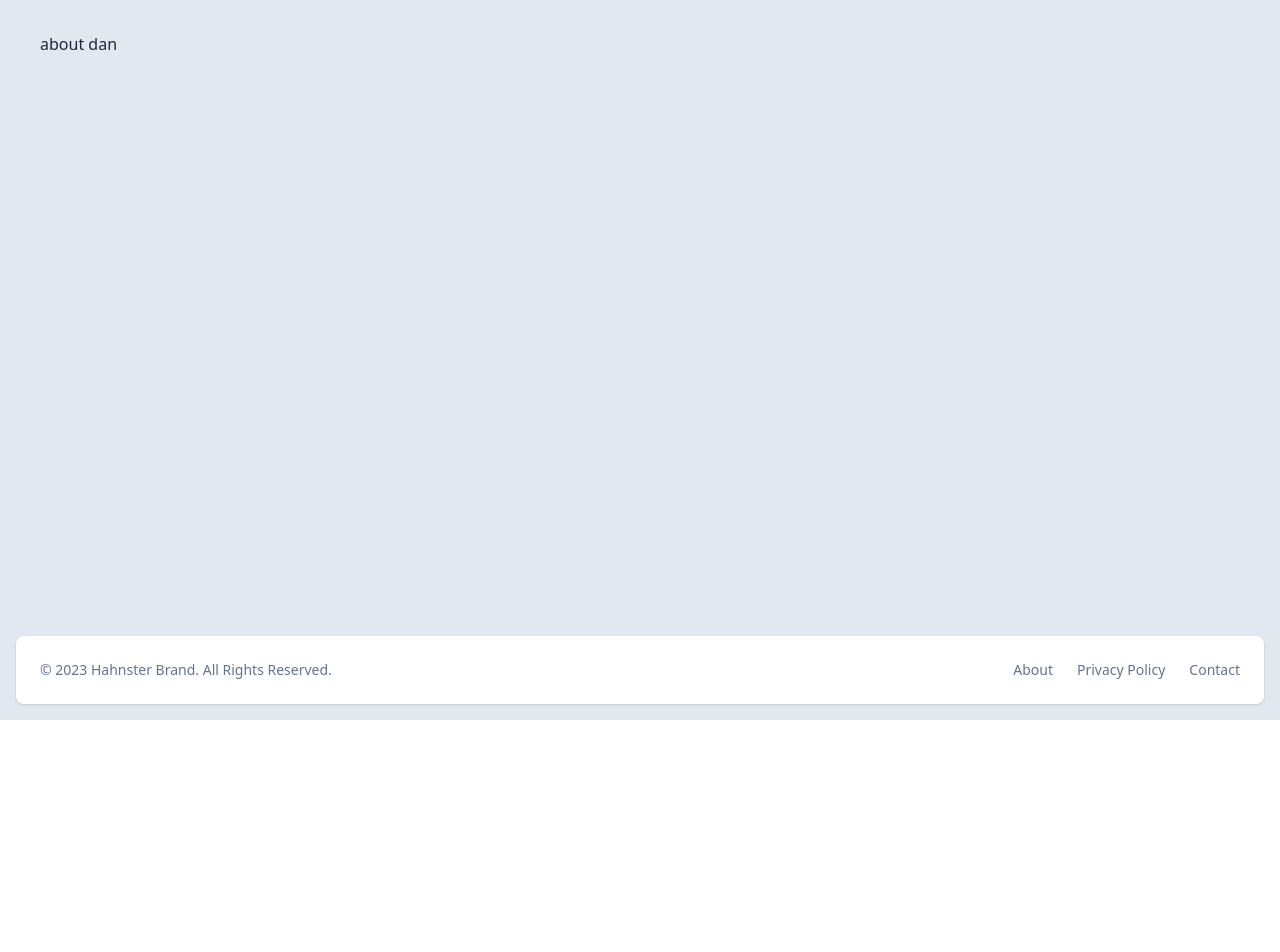
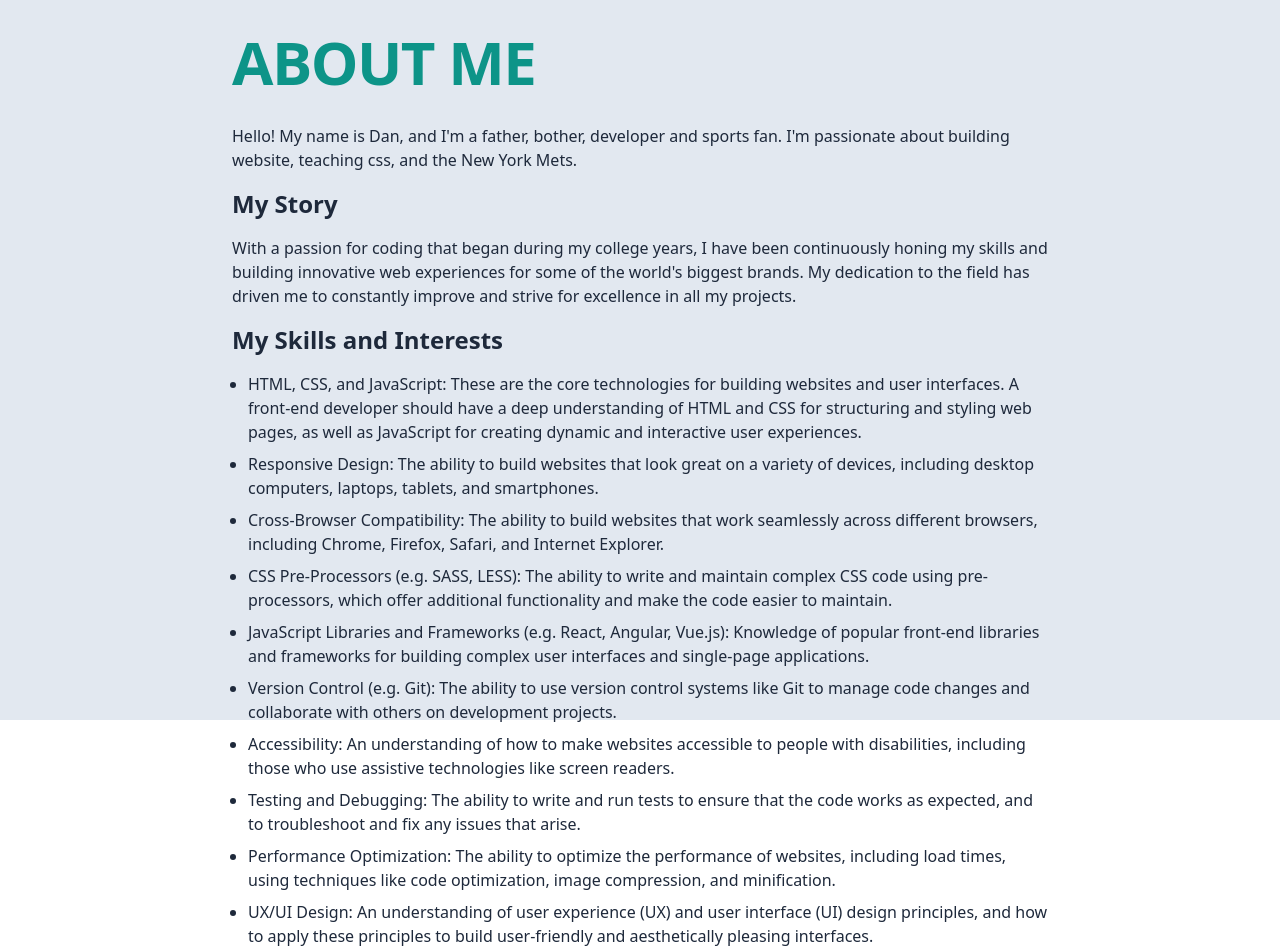
Before and after one commit to danhahn/hahnster, a SvelteKit app: page /about in a window 1280 px wide. Shown: the part 80-1032 px from the top of the page. Before the commit the page ends 800 px from the top, so only its background shows below. Built offline with nearby package versions, Linux system fonts and the light colour scheme.

Commit message:
update pages content

```diff
--- a/src/lib/Headline.svelte
+++ b/src/lib/Headline.svelte
@@ -1,5 +1,9 @@
+<script lang="ts">
+	export let className: string = '';
+</script>
+
 <h1
-	class="text-3xl lg:text-6xl mb-4 lg:mb-8 uppercase tracking-tight text-teal-600 dark:text-teal-400 font-bold"
+	class={`text-3xl lg:text-6xl mb-4 lg:mb-8 uppercase tracking-tight text-teal-600 dark:text-teal-400 font-bold ${className}`}
 >
 	<slot />
 </h1>
--- /dev/null
+++ b/src/lib/TextLayout.svelte
@@ -0,0 +1,12 @@
+<div class="grid gap-4">
+	<slot />
+</div>
+
+<style lang="postcss">
+	:global(h2) {
+		@apply text-2xl font-bold;
+	}
+	:global(ul) {
+		@apply list-disc pl-4 grid gap-2;
+	}
+</style>
--- a/src/routes/+layout.svelte
+++ b/src/routes/+layout.svelte
@@ -18,9 +18,9 @@
 	<link rel="manifest" href="/site.webmanifest" />
 </svelte:head>
 
-<main class="bg-slate-200 text-slate-800 dark:bg-slate-800 dark:text-slate-200">
+<main class=" bg-slate-200 text-slate-800 dark:bg-slate-800 dark:text-slate-200">
 	<Navigation />
-	<section class="p-10">
+	<section class="container max-w-4xl mx-auto p-10">
 		<slot />
 	</section>
 	<Footer />
--- a/src/routes/+page.svelte
+++ b/src/routes/+page.svelte
@@ -1 +1,5 @@
-<h1 class=" text-center text-2xl lg:text-5xl">Welcome to Hahnster</h1>
+<script>
+	import Headline from '$lib/Headline.svelte';
+</script>
+
+<Headline className="text-center">Welcome to Hahnster</Headline>
--- a/src/routes/about/+page.svelte
+++ b/src/routes/about/+page.svelte
@@ -1 +1,77 @@
-<h1>about dan</h1>
+<script>
+	import Headline from '$lib/Headline.svelte';
+	import TextLayout from '$lib/TextLayout.svelte';
+</script>
+
+<Headline>About Me</Headline>
+<TextLayout>
+	<p>
+		Hello! My name is Dan, and I'm a father, bother, developer and sports fan. I'm passionate about
+		building website, teaching css, and the New York Mets.
+	</p>
+
+	<h2>My Story</h2>
+
+	<p>
+		With a passion for coding that began during my college years, I have been continuously honing my
+		skills and building innovative web experiences for some of the world's biggest brands. My
+		dedication to the field has driven me to constantly improve and strive for excellence in all my
+		projects.
+	</p>
+
+	<h2>My Skills and Interests</h2>
+
+	<ul>
+		<li>
+			HTML, CSS, and JavaScript: These are the core technologies for building websites and user
+			interfaces. A front-end developer should have a deep understanding of HTML and CSS for
+			structuring and styling web pages, as well as JavaScript for creating dynamic and interactive
+			user experiences.
+		</li>
+		<li>
+			Responsive Design: The ability to build websites that look great on a variety of devices,
+			including desktop computers, laptops, tablets, and smartphones.
+		</li>
+		<li>
+			Cross-Browser Compatibility: The ability to build websites that work seamlessly across
+			different browsers, including Chrome, Firefox, Safari, and Internet Explorer.
+		</li>
+		<li>
+			CSS Pre-Processors (e.g. SASS, LESS): The ability to write and maintain complex CSS code using
+			pre-processors, which offer additional functionality and make the code easier to maintain.
+		</li>
+		<li>
+			JavaScript Libraries and Frameworks (e.g. React, Angular, Vue.js): Knowledge of popular
+			front-end libraries and frameworks for building complex user interfaces and single-page
+			applications.
+		</li>
+		<li>
+			Version Control (e.g. Git): The ability to use version control systems like Git to manage code
+			changes and collaborate with others on development projects.
+		</li>
+		<li>
+			Accessibility: An understanding of how to make websites accessible to people with
+			disabilities, including those who use assistive technologies like screen readers.
+		</li>
+		<li>
+			Testing and Debugging: The ability to write and run tests to ensure that the code works as
+			expected, and to troubleshoot and fix any issues that arise.
+		</li>
+		<li>
+			Performance Optimization: The ability to optimize the performance of websites, including load
+			times, using techniques like code optimization, image compression, and minification.
+		</li>
+		<li>
+			UX/UI Design: An understanding of user experience (UX) and user interface (UI) design
+			principles, and how to apply these principles to build user-friendly and aesthetically
+			pleasing interfaces.
+		</li>
+	</ul>
+
+	<h2>Contact Me</h2>
+
+	<p>
+		If you'd like to get in touch, please feel free to send me an email at info@hahnster.com. I'd
+		love to hear from you!
+	</p>
+</TextLayout>
--- a/src/routes/legal/privacy-policy/+page.svelte
+++ b/src/routes/legal/privacy-policy/+page.svelte
@@ -1,9 +1,10 @@
 <script>
 	import Headline from '$lib/Headline.svelte';
+	import TextLayout from '$lib/TextLayout.svelte';
 </script>
 
 <Headline>Privacy Policy</Headline>
-<div class="flex flex-col gap-4">
+<TextLayout>
 	<p>
 		This privacy policy governs the collection, use, and disclosure of personal information by
 		Daniel Hahn through hahnster.com. This policy applies only to information collected through this
@@ -67,10 +68,4 @@
 		info@hahnster.com.
 	</p>
 	<p>Last Updated: 2/4/2023</p>
-</div>
-
-<style lang="postcss">
-	h2 {
-		@apply text-2xl font-bold;
-	}
-</style>
+</TextLayout>
```
